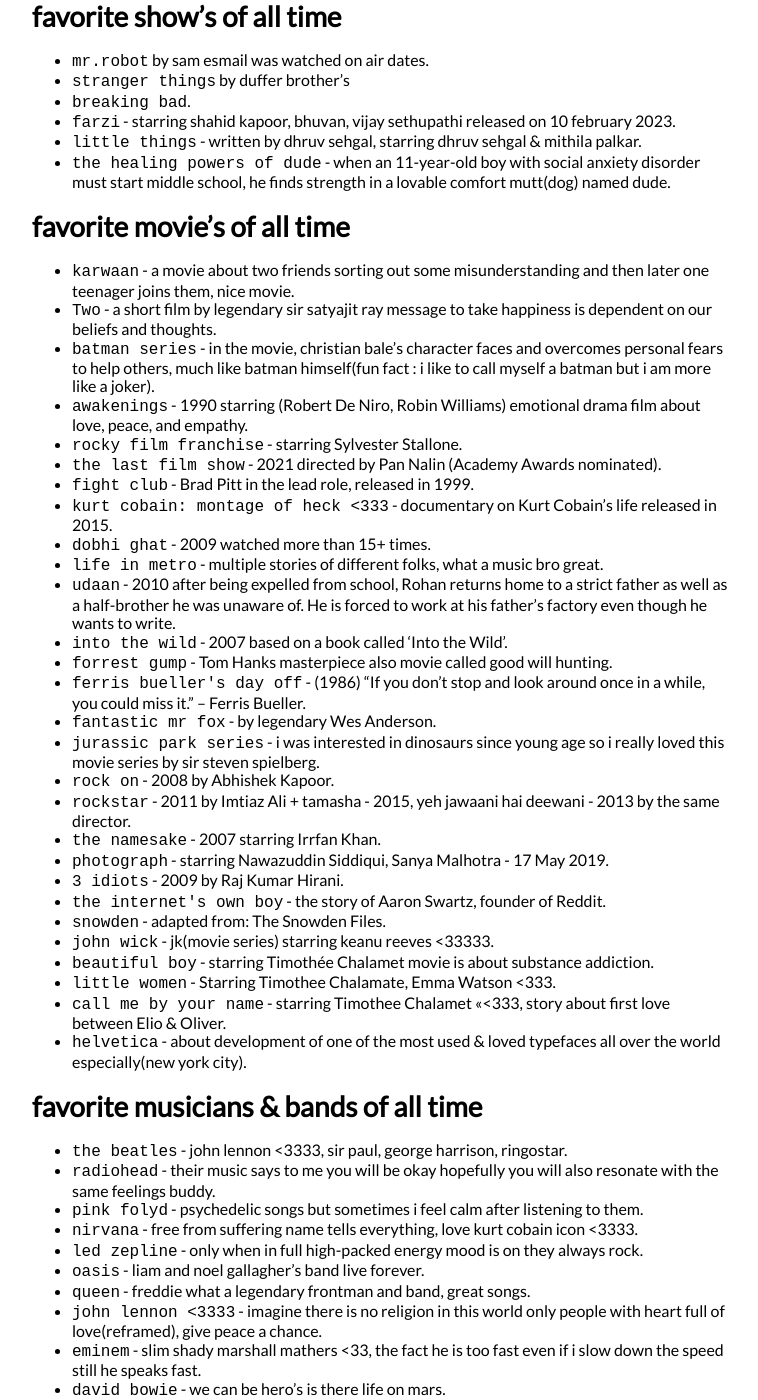
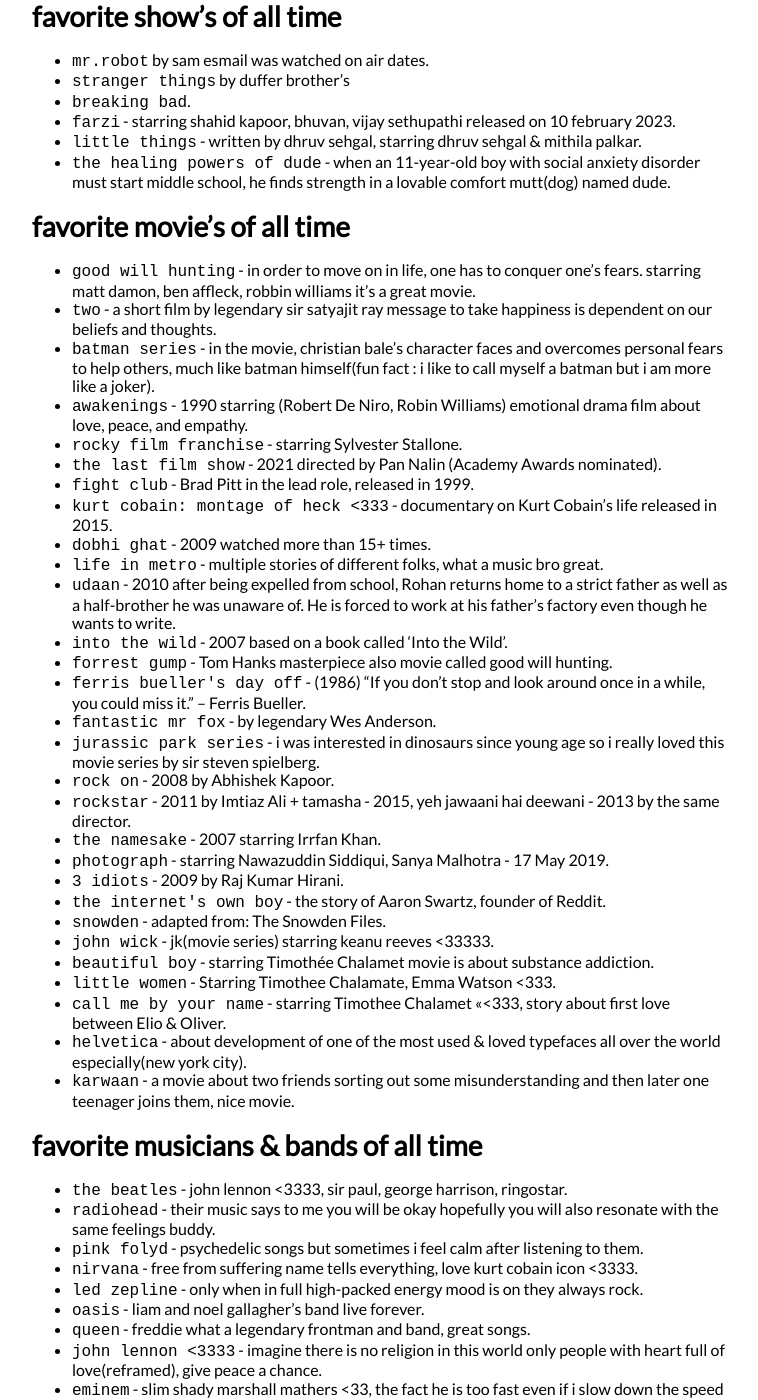
Before and after one commit to krishnadevz/krishnadevz.github.io, a Jekyll site: the page built from About.md, in a window 1280 px wide and 1400 px high, scrolled down 1201 px. Shown: the whole window, without its empty margins (258-1016 px from the left). Built offline with Jekyll 4.4.1, drawn with Linux system fonts in a browser that asks for light colours; nearby versions of some CDN libraries; our own code applies the rules of GitHub Pages for plain Markdown files.

Commit message:
Update About.md

```diff
--- a/About.md
+++ b/About.md
@@ -45,8 +45,8 @@
 * `the healing powers of dude` - when an 11-year-old boy with social anxiety disorder must start middle school, he finds strength in a lovable comfort mutt(dog) named dude.
 
 # favorite movie's of all time
-* `karwaan` - a movie about two friends sorting out some misunderstanding and then later one teenager joins them, nice movie.
-* `Two` - a short film by legendary sir satyajit ray message to take happiness is dependent on our beliefs and thoughts.
+* `good will hunting` - in order to move on in life, one has to conquer one's fears. starring matt damon, ben affleck, robbin williams it's a great movie.
+* `two` - a short film by legendary sir satyajit ray message to take happiness is dependent on our beliefs and thoughts.
 * `batman series` - in the movie, christian bale's character faces and overcomes personal fears to help others, much like batman himself(fun fact : i like to call myself a batman but i am more like a joker).
 * `awakenings` - 1990 starring (Robert De Niro, Robin Williams) emotional drama film about love, peace, and empathy.
 * `rocky film franchise` - starring Sylvester Stallone.
@@ -73,6 +73,8 @@
 * `little women` - Starring Timothee Chalamate, Emma Watson <333.
 * `call me by your name` - starring Timothee Chalamet <<<333, story about first love between Elio & Oliver.
 * `helvetica` - about development of one of the most used & loved typefaces all over the world especially(new york city).
+* `karwaan` - a movie about two friends sorting out some misunderstanding and then later one teenager joins them, nice movie.
+
 
 # favorite musicians & bands of all time
 * `the beatles` - john lennon <3333, sir paul, george harrison, ringostar.
```
